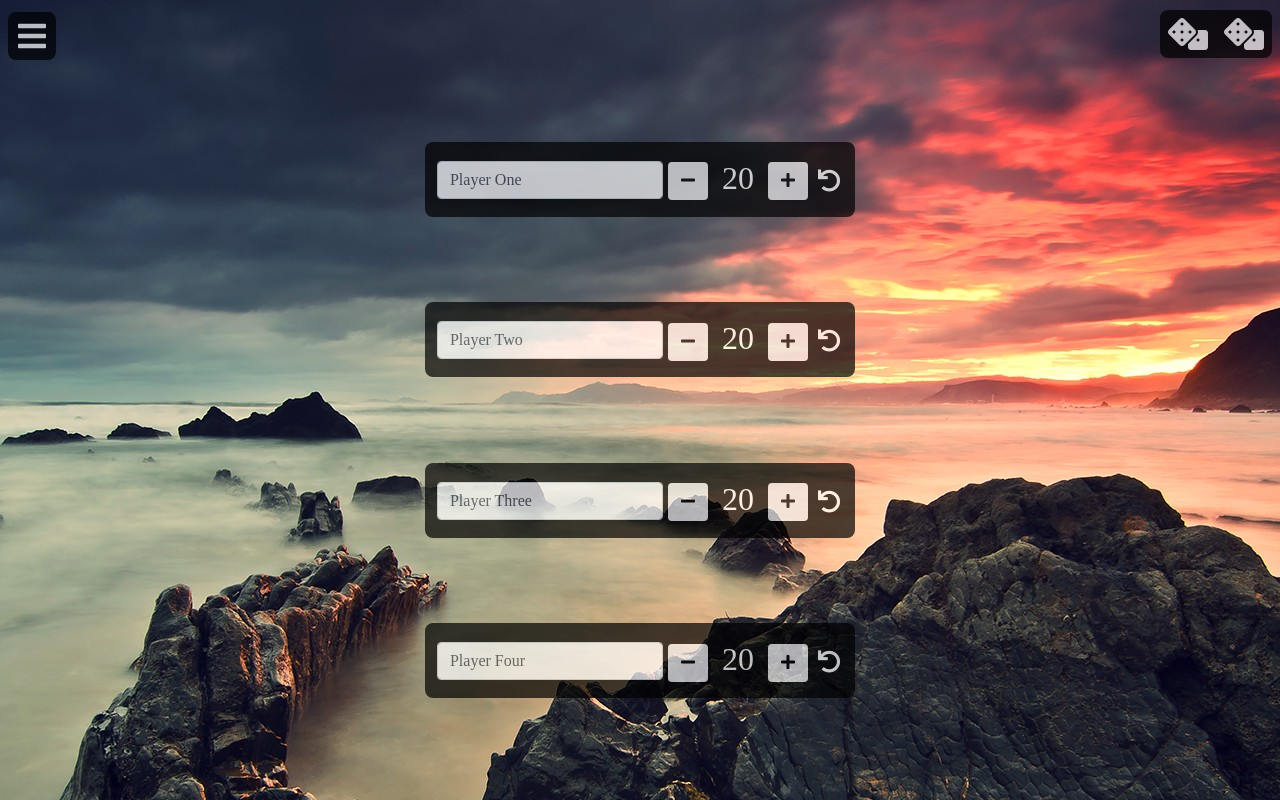
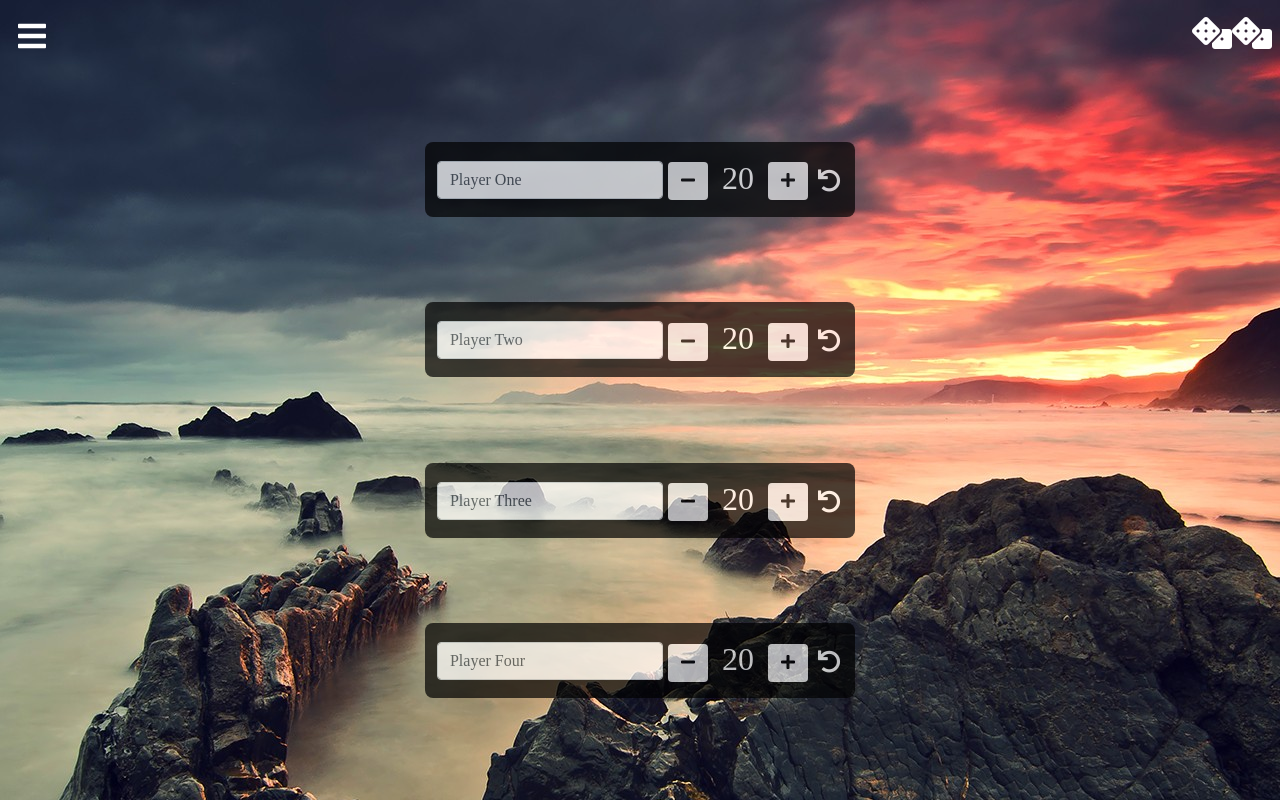
Before and after one commit to Bus42/mtg-counter, an Angular app: page / in a window 1280 px wide. Built offline with nearby package versions, Linux system fonts and the light colour scheme; a web font is replaced by a local one.

Commit message:
removes background from menu and dice buttons and adds animation to dice

```diff
--- a/src/app/dice/dice.component.css
+++ b/src/app/dice/dice.component.css
@@ -6,16 +6,12 @@
     height: 60px;
 }
 
-#roller-wrapper>i:first-child {
-    border-radius: 8px 0  0 8px;
+.animated-die {
+    transition: all .3s ease-in-out;
+    padding: 8px;
+    margin: 0 4px;
 }
 
-#roller-wrapper>i {
-    background-color: black;
-    opacity: .7;
-    padding: 8px;
+.rolled {
+    transform: rotate(1turn);
 }
-
-#roller-wrapper>i:last-child {
-    border-radius: 0 8px 8px 0;
-}
--- a/src/app/dice/dice.component.ts
+++ b/src/app/dice/dice.component.ts
@@ -24,7 +24,8 @@ export class DiceComponent implements OnInit {
     }
 
     let newNum = this.randNum(1,6);
-    die.className = `fas fa-dice-${numString[newNum]}`;
+    die.className = `animated-die fas fa-dice-${numString[newNum]}`;
+    setTimeout(()=> die.classList.toggle('rolled'), 300);
 
   }
 
--- a/src/app/header/header.component.css
+++ b/src/app/header/header.component.css
@@ -19,8 +19,6 @@
 
 .fa-bars {
     left: 8px;
-    background-color: black;
-    opacity: .7;
     padding: 8px 10px;
     border-radius: 8px;
 }
```
